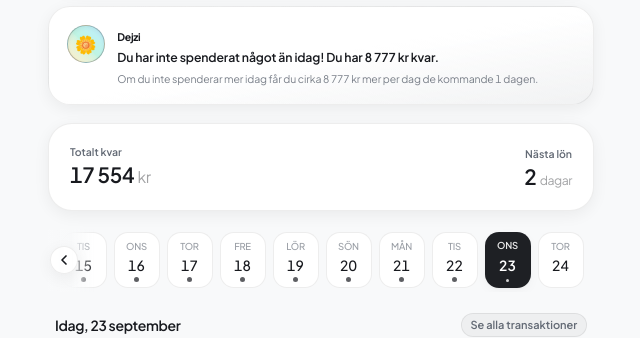
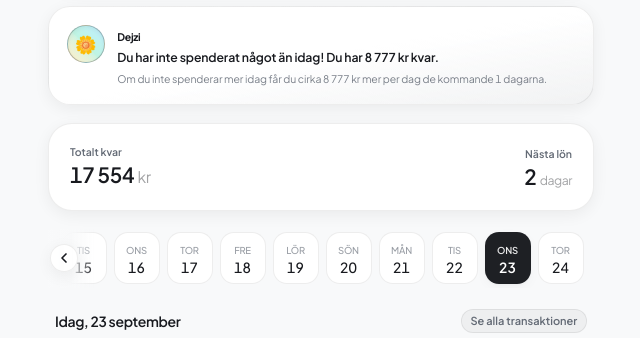
Before and after one commit to kevinwpts/Dejz, a React (Vite) app: page / in a window 1280 px wide. Both pictures are taken after a click on the button "Testa demo direkt". Shown: the part 345-683 px from the top of the page, without its empty margins (319-959 px from the left). Built offline with nearby package versions, Linux system fonts and the light colour scheme.

Commit message:
refactor: simplify financial displays and greeting logic
- Standardize amount formatting using absolute values
- Streamline greeting logic to focus on current day data
- Update timeline layout for better visual consistency

```diff
--- a/src/components/BudgetSummaryModule.tsx
+++ b/src/components/BudgetSummaryModule.tsx
@@ -139,7 +139,7 @@ export function BudgetSummaryModule({ stats, config, transactions, fixedExpenses
         </span>
         <div className="flex items-baseline justify-center gap-1.5">
           <span className={`text-3xl sm:text-4xl md:text-5xl leading-none font-bold font-amount tabular-nums tracking-tight ${stats.remainingPeriodCents < 0 ? 'text-danger' : 'text-[var(--text-primary)]'}`}>
-            {Math.round(stats.remainingPeriodCents).toLocaleString(config.language === 'en' ? 'en-US' : 'sv-SE')}
+            {Math.round(Math.abs(stats.remainingPeriodCents)).toLocaleString(config.language === 'en' ? 'en-US' : 'sv-SE')}
           </span>
           <span className="text-lg sm:text-xl font-light opacity-60 text-[var(--text-secondary)]">
             {config.currency}
@@ -172,7 +172,7 @@ export function BudgetSummaryModule({ stats, config, transactions, fixedExpenses
             {t('baseDailyBudget')}
           </span>
           <span className="text-[12px] sm:text-[14px] font-bold font-amount tabular-nums text-[var(--text-primary)] text-center truncate w-full">
-            {formatAmount(Math.round(stats.remainingPeriodCents / Math.max(1, stats.remainingDays)), config.language)} <span className="font-sans text-[11px] sm:text-xs font-medium opacity-65">{config.currency || 'kr'}</span>
+            {formatAmount(Math.round(Math.abs(stats.remainingPeriodCents / Math.max(1, stats.remainingDays))), config.language)} <span className="font-sans text-[11px] sm:text-xs font-medium opacity-65">{config.currency || 'kr'}</span>
           </span>
         </div>
       </div>
--- a/src/components/BudgetView.tsx
+++ b/src/components/BudgetView.tsx
@@ -103,7 +103,7 @@ export function BudgetView({
             className="py-2.5 px-2 sm:py-3 sm:px-3 min-h-[68px] sm:min-h-[74px] rounded-[16px] flex flex-col items-center justify-center space-y-1 shadow-xs border border-[var(--border-color)] bg-[var(--surface-color)] overflow-hidden"
           >
             <span className="text-[11px] sm:text-xs font-medium text-[var(--text-secondary)] tracking-tight opacity-75 text-center truncate w-full">{t('incomes') || 'Inkomster'}</span>
-            <span className="text-[16px] sm:text-[18px] font-bold font-amount tabular-nums text-success text-center truncate w-full">+{formatAmount(stats.totalIncome)}</span>
+            <span className="text-[16px] sm:text-[18px] font-bold font-amount tabular-nums text-success text-center truncate w-full">{formatAmount(Math.abs(stats.totalIncome || 0), config.language)} {config.currency || 'kr'}</span>
           </motion.div>
 
           <motion.div
@@ -113,7 +113,7 @@ export function BudgetView({
             className="py-2.5 px-2 sm:py-3 sm:px-3 min-h-[68px] sm:min-h-[74px] rounded-[16px] flex flex-col items-center justify-center space-y-1 shadow-xs border border-[var(--border-color)] bg-[var(--surface-color)] overflow-hidden"
           >
             <span className="text-[11px] sm:text-xs font-medium text-[var(--text-secondary)] tracking-tight opacity-75 text-center truncate w-full">{t('fixedExpenses') || 'Fasta utgifter'}</span>
-            <span className="text-[16px] sm:text-[18px] font-bold font-amount tabular-nums text-[var(--text-primary)] text-center truncate w-full">-{formatAmount(stats.totalFixed)}</span>
+            <span className="text-[16px] sm:text-[18px] font-bold font-amount tabular-nums text-[var(--text-primary)] text-center truncate w-full">{formatAmount(Math.abs(stats.totalFixed || 0), config.language)} {config.currency || 'kr'}</span>
           </motion.div>
 
           <motion.div
@@ -123,7 +123,7 @@ export function BudgetView({
             className="py-2.5 px-2 sm:py-3 sm:px-3 min-h-[68px] sm:min-h-[74px] rounded-[16px] flex flex-col items-center justify-center space-y-1 shadow-xs border border-[var(--border-color)] bg-[var(--surface-color)] overflow-hidden"
           >
             <span className="text-[11px] sm:text-xs font-medium text-[var(--text-secondary)] tracking-tight opacity-75 text-center truncate w-full">{t('monthlySavings') || 'Månadssparande'}</span>
-            <span className="text-[16px] sm:text-[18px] font-bold font-amount tabular-nums text-[var(--text-primary)] text-center truncate w-full">-{formatAmount(totalSavings)}</span>
+            <span className="text-[16px] sm:text-[18px] font-bold font-amount tabular-nums text-[var(--text-primary)] text-center truncate w-full">{formatAmount(Math.abs(totalSavings || 0), config.language)} {config.currency || 'kr'}</span>
           </motion.div>
         </div>
       </div>
--- a/src/components/GreetingModule.tsx
+++ b/src/components/GreetingModule.tsx
@@ -102,10 +102,15 @@ export function GreetingModule({
     return str.charAt(0).toUpperCase() + str.slice(1);
   }, [language]);
 
-  const selectedDayData = useMemo(() => {
+  const _selectedDayData = useMemo(() => {
     if (!calendarDays || calendarDays.length === 0) return null;
     return calendarDays.find((d: any) => d.date && d.date.getTime() === selected.getTime());
   }, [calendarDays, selected]);
+
+  const todayDayData = useMemo(() => {
+    if (!calendarDays || calendarDays.length === 0) return null;
+    return calendarDays.find((d: any) => d.isToday) || calendarDays[0];
+  }, [calendarDays]);
 
   let topLabel: React.ReactNode = '';
   let displayAmount = 0;
@@ -115,30 +120,14 @@ export function GreetingModule({
     topLabel = t('plannedDailyBudget');
     displayAmount = stats?.baseDailyBudgetCents || 0;
     isNegative = false;
-  } else if (diffDays === 0) {
+  } else {
     topLabel = t('leftToday');
     displayAmount = Math.round(availableForD || 0);
     isNegative = availableForD < 0;
-  } else if (diffDays === -1) {
-    topLabel = t('yesterdayYouSpent');
-    displayAmount = selectedDayData ? selectedDayData.daySpent : 0;
-    isNegative = false;
-  } else if (diffDays < -1) {
-    topLabel = t('onDateYouSpent', { date: selected.toLocaleDateString(language === 'en' ? 'en-US' : 'sv-SE', { month: 'short', day: 'numeric' }) });
-    displayAmount = selectedDayData ? selectedDayData.daySpent : 0;
-    isNegative = false;
-  } else if (diffDays === 1) {
-    topLabel = t('tomorrowYouCanSpend');
-    displayAmount = selectedDayData ? selectedDayData.availableForD : 0;
-    isNegative = displayAmount < 0;
-  } else {
-    topLabel = t('onDateYouCanSpend', { date: selected.toLocaleDateString(language === 'en' ? 'en-US' : 'sv-SE', { month: 'short', day: 'numeric' }) });
-    displayAmount = selectedDayData ? selectedDayData.availableForD : 0;
-    isNegative = displayAmount < 0;
   }
 
   // Calculate daily progress bar values
-  const spentToday = selectedDayData ? selectedDayData.daySpent : 0;
+  const spentToday = todayDayData ? todayDayData.daySpent : 0;
   const dayBudgetTotal = Math.max(1, spentToday + Math.max(0, displayAmount));
   const dayProgressPct = isNegative
     ? 0
@@ -148,19 +137,9 @@ export function GreetingModule({
   const dejziInfo = useMemo(() => {
     if (!stats) return null;
 
-    const baseDaily = Math.round(stats.baseDailyBudgetCents || 0);
-    const spentTodayRound = selectedDayData ? Math.round(selectedDayData.daySpent || 0) : 0;
+    const spentTodayRound = todayDayData ? Math.round(todayDayData.daySpent || 0) : 0;
     const remainingToday = Math.round(availableForD || 0);
     const daysLeft = Math.max(1, (stats.remainingDays || 1) - 1);
-
-    if (diffDays !== 0) {
-      return {
-        message: language === 'en'
-          ? `You are viewing ${selected.toLocaleDateString('en-US', { weekday: 'long', day: 'numeric', month: 'short' })}.`
-          : `Du tittar på ${selected.toLocaleDateString('sv-SE', { weekday: 'long', day: 'numeric', month: 'short' })}.`,
-        detail: null
-      };
-    }
 
     if (remainingToday < 0) {
       const overAmount = Math.abs(remainingToday);
@@ -172,35 +151,30 @@ export function GreetingModule({
         detail: daysLeft > 0
           ? (language === 'en'
               ? `This reduces your daily allowance by approx. ${formatAmount(perDayDecrease, language)} ${currency}/day over the next ${daysLeft} ${daysLeft === 1 ? 'day' : 'days'}.`
-              : `Det gör att ditt utrymme minskar med cirka ${formatAmount(perDayDecrease, language)} ${currency}/dag de kommande ${daysLeft} ${daysLeft === 1 ? 'dagen' : 'dagarna'}.`)
+              : `Det gör att ditt utrymme minskar med cirka ${formatAmount(perDayDecrease, language)} ${currency}/dag de kommande ${daysLeft} ${daysLeft === 1 ? 'dagarna' : 'dagarna'}.`)
           : null,
         type: 'warning'
       };
     }
 
-    const diffFromBase = baseDaily - spentTodayRound;
     const perDayBonus = Math.round(remainingToday / daysLeft);
 
     let msg = '';
     if (spentTodayRound === 0) {
       msg = language === 'en'
-        ? `You haven't spent anything yet today! You have ${formatAmount(remainingToday, language)} ${currency} left.`
+        ? `You haven't spent anything yet today! You have ${formatAmount(remainingToday, language)} ${currency} available.`
         : `Du har inte spenderat något än idag! Du har ${formatAmount(remainingToday, language)} ${currency} kvar.`;
-    } else if (diffFromBase > 0) {
-      msg = language === 'en'
-        ? `You are ${formatAmount(diffFromBase, language)} ${currency} under today's plan.`
-        : `Du ligger ${formatAmount(diffFromBase, language)} ${currency} under dagens plan.`;
     } else {
       msg = language === 'en'
-        ? `You are right on track with today's plan!`
-        : `Du håller dig precis inom dagens plan!`;
+        ? `You have spent ${formatAmount(spentTodayRound, language)} ${currency} today and have ${formatAmount(remainingToday, language)} ${currency} left.`
+        : `Du har spenderat ${formatAmount(spentTodayRound, language)} ${currency} idag och har ${formatAmount(remainingToday, language)} ${currency} kvar.`;
     }
 
     let detail = null;
     if (remainingToday > 0 && daysLeft > 0) {
       detail = language === 'en'
         ? `If you don't spend more today, you get approx. ${formatAmount(perDayBonus, language)} ${currency} more per day for the next ${daysLeft} ${daysLeft === 1 ? 'day' : 'days'}.`
-        : `Om du inte spenderar mer idag får du cirka ${formatAmount(perDayBonus, language)} ${currency} mer per dag de kommande ${daysLeft} ${daysLeft === 1 ? 'dagen' : 'dagarna'}.`;
+        : `Om du inte spenderar mer idag får du cirka ${formatAmount(perDayBonus, language)} ${currency} mer per dag de kommande ${daysLeft} ${daysLeft === 1 ? 'dagarna' : 'dagarna'}.`;
     }
 
     return {
@@ -208,7 +182,7 @@ export function GreetingModule({
       detail: detail,
       type: 'success'
     };
-  }, [stats, selectedDayData, availableForD, diffDays, selected, language, currency]);
+  }, [stats, todayDayData, availableForD, language, currency]);
 
   return (
     <div className="space-y-4 sm:space-y-5 font-sans relative">
--- a/src/components/PeriodTimeline.tsx
+++ b/src/components/PeriodTimeline.tsx
@@ -212,9 +212,6 @@ export function PeriodTimeline({
           const dayWeekday = dayDate.toLocaleDateString(locale, { weekday: 'short' });
           const dayWeekdayShort = dayWeekday.slice(0, 3);
 
-          const hasSpend = (day.daySpent || 0) > 0;
-          const hasTx = (day.hasTransactions || (day.transactions?.length || 0) > 0);
-
           return (
             <motion.button
               key={`${day.date}-${index}`}
@@ -230,7 +227,7 @@ export function PeriodTimeline({
               type="button"
               onClick={(e) => handleSelect(day.date, dayTime, e)}
               whileTap={{ scale: 0.94 }}
-              className={`flex flex-col items-center justify-between min-w-[42px] sm:min-w-[46px] h-[52px] sm:h-[56px] py-1.5 px-1 rounded-[14px] transition-all duration-200 cursor-pointer select-none shrink-0 relative ${
+              className={`flex flex-col items-center justify-center gap-1 min-w-[42px] sm:min-w-[46px] h-[48px] sm:h-[52px] py-1.5 px-1 rounded-[14px] transition-all duration-200 cursor-pointer select-none shrink-0 relative ${
                 isSelected
                   ? 'bg-[var(--accent-color)] text-[var(--text-on-accent)] shadow-2xs dark:bg-white dark:text-black font-semibold'
                   : isRealToday
@@ -255,19 +252,6 @@ export function PeriodTimeline({
               }`}>
                 {dayNumber}
               </span>
-
-              {/* Status / Transaction Dot */}
-              <div className="h-1.5 flex items-center justify-center">
-                {isSelected ? (
-                  <div className="w-1 h-1 rounded-full bg-[var(--text-on-accent)] dark:bg-black opacity-80" />
-                ) : hasTx || hasSpend ? (
-                  <div className="w-1.5 h-1.5 rounded-full bg-[var(--text-primary)] opacity-70" />
-                ) : isRealToday ? (
-                  <div className="w-1.5 h-1.5 rounded-full bg-blue-500/80 dark:bg-blue-400" />
-                ) : (
-                  <div className="w-1 h-1 rounded-full bg-transparent" />
-                )}
-              </div>
             </motion.button>
           );
         })}
--- a/src/components/TodayView.tsx
+++ b/src/components/TodayView.tsx
@@ -99,6 +99,11 @@ export function TodayView({
     if (setCurrentPeriodDate) setCurrentPeriodDate(now);
   };
 
+  const todayData = useMemo(() => {
+    if (!calendarDays || calendarDays.length === 0) return null;
+    return calendarDays.find((d: any) => d.isToday) || calendarDays[0];
+  }, [calendarDays]);
+
   const selectedDayData = useMemo(() => {
     if (!calendarDays || calendarDays.length === 0) return null;
     return (
@@ -170,7 +175,7 @@ export function TodayView({
       >
         <GreetingModule
           userName={userName}
-          availableForD={selectedDayData?.availableForD || 0}
+          availableForD={todayData?.availableForD || stats?.availableForD || 0}
           currency={config.currency}
           isToday={!!selectedDayData?.isToday}
           date={normalizedSelectedDate}
```
